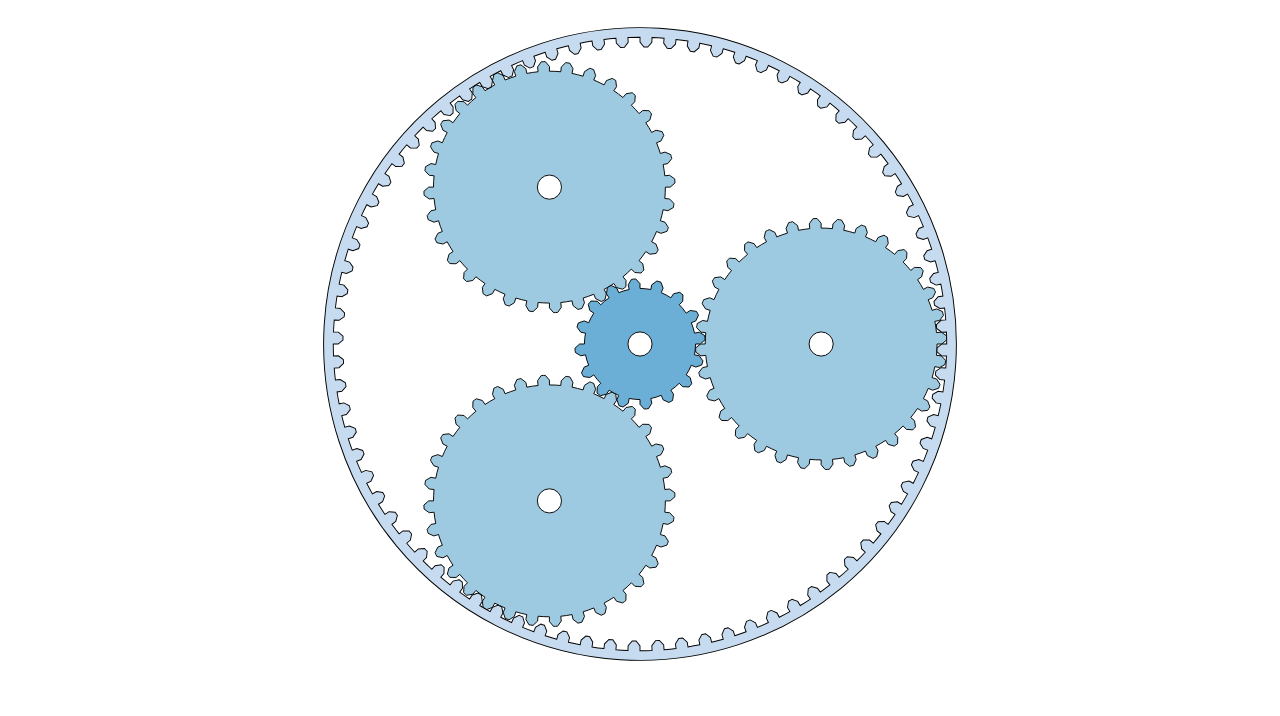
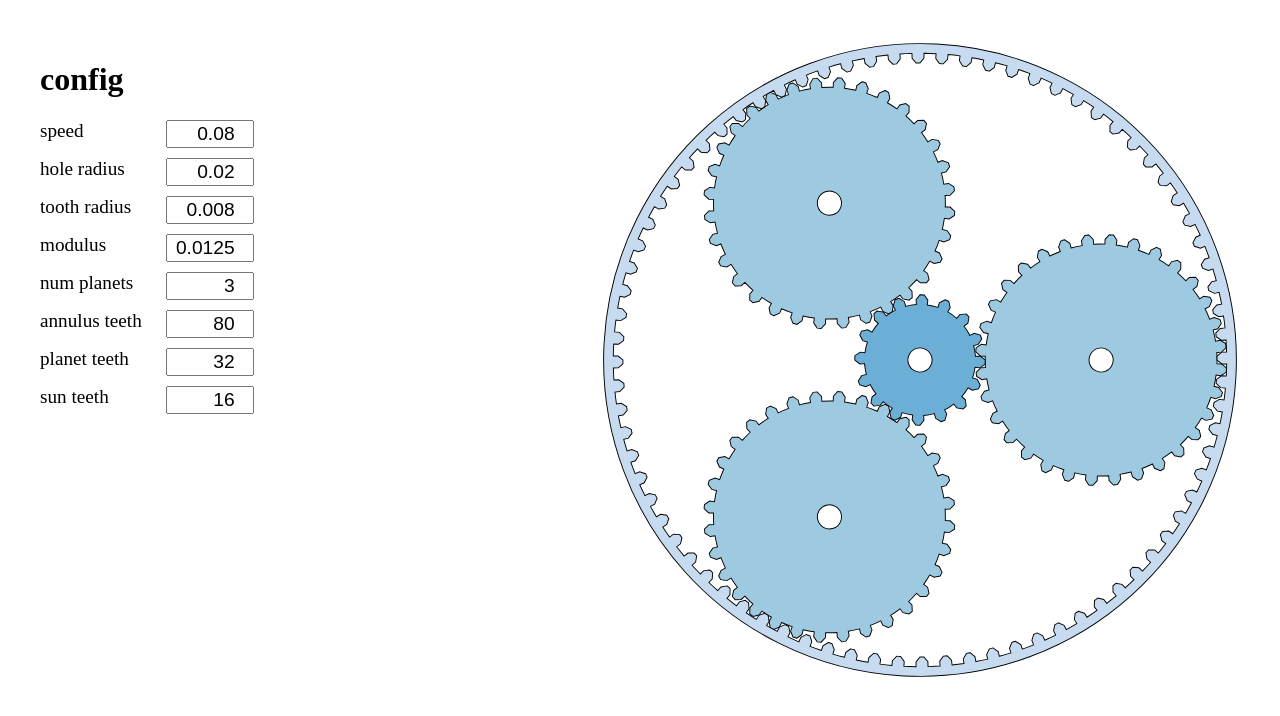
Before and after one commit to madewithlinux/gears, a Svelte app: page / in a window 1280 px wide. Shown: the top 716 px of the page. Built offline with nearby package versions, Linux system fonts and the light colour scheme.

Commit message:
version with user config

```diff
--- a/src/App.svelte
+++ b/src/App.svelte
@@ -1,14 +1,22 @@
 <script lang="ts">
+  import ConfigPanel from "./components/ConfigPanel.svelte";
   import Gears from "./Gears.svelte";
+  import { getDefaultGearsContext, setGearsContext } from "./lib/gears_context";
+
+  setGearsContext(getDefaultGearsContext());
 </script>
 
-<main>
+<main id="fooasdfasdf">
+  <ConfigPanel />
   <Gears />
 </main>
 
 <style>
   main {
-    padding: 1rem;
+    padding: 2rem;
     margin: 0 auto;
+    display: flex;
+    flex-direction: row;
+    justify-content: space-between;
   }
 </style>
--- a/src/Gears.svelte
+++ b/src/Gears.svelte
@@ -18,33 +18,25 @@
   import { range } from "lodash";
   import { polarToCartesian } from "./lib/util";
   import Gear from "./Gear.svelte";
+import { getGearsContext } from "./lib/gears_context";
 
-  export let speed = 0.08;
-  export let holeRadius = 0.02;
-  export let toothRadius = 0.008;
-  export let modulus = 1 / 80;
+  let { speed, holeRadius, toothRadius, modulus, numPlanets, annulusTeeth, planetTeeth, sunTeeth } =
+    getGearsContext();
 
-  export let numPlanets = 3;
-
-  export let annulusTeeth = 80;
-  export let planetTeeth = 32;
-  export let sunTeeth = 16;
-
-  export let annulusRadius = (modulus * annulusTeeth) / 2;
-  export let planetRadius = (modulus * planetTeeth) / 2;
-  export let sunRadius = (modulus * sunTeeth) / 2;
-
-  $: angleScale = scaleLinear([0, numPlanets], [0, 2 * Math.PI]);
+  $: annulusRadius = ($modulus * $annulusTeeth) / 2;
+  $: planetRadius = ($modulus * $planetTeeth) / 2;
+  $: sunRadius = ($modulus * $sunTeeth) / 2;
+  $: angleScale = scaleLinear([0, $numPlanets], [0, 2 * Math.PI]);
   $: planetCenterR = sunRadius + planetRadius;
 
   $: gears = [
-    ...range(numPlanets).map((i) => {
+    ...range($numPlanets).map((i) => {
       const [x, y] = polarToCartesian(angleScale(i), planetCenterR);
-      return { fill: "#9ecae1", teeth: planetTeeth, radius: planetRadius, x, y };
+      return { fill: "#9ecae1", teeth: $planetTeeth, radius: planetRadius, x, y };
     }),
-    { fill: "#c6dbef", teeth: annulusTeeth, radius: annulusRadius, x: 0, y: 0, annulus: true },
-    { fill: "#6baed6", teeth: sunTeeth, radius: sunRadius, x: 0, y: 0, reverse: true },
-  ];
+    { fill: "#c6dbef", teeth: $annulusTeeth, radius: annulusRadius, x: 0, y: 0, annulus: true },
+    { fill: "#6baed6", teeth: $sunTeeth, radius: sunRadius, x: 0, y: 0, reverse: true },
+  ] as GearDef[];
 
   let frameAngle = 0;
   let angle = 0;
@@ -55,8 +47,8 @@
   function step(timestamp: DOMHighResTimeStamp) {
     // correction factor for relative to 60hz
     const factor = prevTimestamp === undefined ? 1 : (timestamp - prevTimestamp) / ((1 / 60) * 1000);
-    angle = angle + speed * factor;
-    frameAngle = frameAngle + (speed * factor) / frameRadius;
+    angle = angle + $speed * factor;
+    frameAngle = frameAngle + ($speed * factor) / frameRadius;
     prevTimestamp = timestamp;
     animationFrame = requestAnimationFrame(step);
   }
@@ -76,7 +68,7 @@
 >
   <g transform={`rotate(${frameAngle % 360})`}>
     {#each gears as d, i (i)}
-      <Gear {...d} {toothRadius} {holeRadius} {angle} />
+      <Gear {...d} toothRadius={$toothRadius} holeRadius={$holeRadius} {angle} />
     {/each}
   </g>
 </svg>
@@ -85,6 +77,5 @@
   .gears {
     max-width: 640px;
     display: block;
-    margin: auto;
   }
 </style>
--- /dev/null
+++ b/src/components/ConfigPanel.svelte
@@ -0,0 +1,32 @@
+<script lang="ts">
+  import { getGearsContext } from "../lib/gears_context";
+  import InputNumber from "./InputNumber.svelte";
+
+  let { speed, holeRadius, toothRadius, modulus, numPlanets, annulusTeeth, planetTeeth, sunTeeth } =
+    getGearsContext();
+</script>
+
+<div>
+  <h1>config</h1>
+  <div class="config">
+    <InputNumber id="speed" bind:value={$speed} />
+    <InputNumber id="holeRadius" bind:value={$holeRadius} />
+    <InputNumber id="toothRadius" bind:value={$toothRadius} />
+    <InputNumber id="modulus" bind:value={$modulus} />
+    <InputNumber id="numPlanets" bind:value={$numPlanets} integer />
+    <InputNumber id="annulusTeeth" bind:value={$annulusTeeth} integer />
+    <InputNumber id="planetTeeth" bind:value={$planetTeeth} integer />
+    <InputNumber id="sunTeeth" bind:value={$sunTeeth} integer />
+  </div>
+</div>
+
+<style>
+  .config {
+    width: max-content;
+    max-width: 100%;
+    display: grid;
+    grid-template-columns: 1fr 1fr;
+    gap: 10px;
+    font-size: 1.2rem;
+  }
+</style>
--- /dev/null
+++ b/src/components/InputNumber.svelte
@@ -0,0 +1,39 @@
+<script lang="ts">
+  import { lowerCase } from "lodash";
+  export let id: string;
+  export let label: string = lowerCase(id);
+  export let placeholder: string | undefined = undefined;
+  export let value: number;
+  export let integer: boolean = false;
+
+  const integerOnChange: svelte.JSX.FormEventHandler<HTMLInputElement> = (e) => {
+    value = Math.round(e.currentTarget.valueAsNumber);
+  };
+
+  $: step = Math.pow(10, Math.floor(Math.log10(value)))
+</script>
+
+<label for={id}>{label}</label>
+{#if integer}
+  <input {id} type="number" {placeholder} {value} on:change|self={integerOnChange} {...$$restProps} />
+{:else}
+  <input {id} type="number" {placeholder} bind:value {step} {...$$restProps} />
+{/if}
+
+<style>
+  label,
+  input {
+    font-size: 1.2rem;
+  }
+
+  label {
+    justify-self: stretch;
+    align-self: stretch;
+  }
+
+  input[type="number"] {
+    justify-self: end;
+    width: 80px;
+    text-align: end;
+  }
+</style>
--- /dev/null
+++ b/src/lib/gears_context.ts
@@ -0,0 +1,37 @@
+// context_stores.ts
+
+import { getContext, setContext } from "svelte";
+import { writable, Writable } from "svelte/store";
+
+export interface GearsContext {
+  speed: Writable<number>
+  holeRadius: Writable<number>;
+  toothRadius: Writable<number>;
+  modulus: Writable<number>;
+  numPlanets: Writable<number>;
+  annulusTeeth: Writable<number>;
+  planetTeeth: Writable<number>;
+  sunTeeth: Writable<number>;
+}
+
+export const getDefaultGearsContext = () => ({
+  speed: writable(0.08),
+  holeRadius: writable(0.02),
+  toothRadius: writable(0.008),
+  modulus: writable(1 / 80),
+  numPlanets: writable(3),
+  annulusTeeth: writable(80),
+  planetTeeth: writable(32),
+  sunTeeth: writable(16),
+})
+
+
+export const key = {}
+
+export function getGearsContext(): GearsContext {
+  return getContext(key)
+}
+
+export function setGearsContext(context: GearsContext) {
+  setContext(key, context)
+}
```
